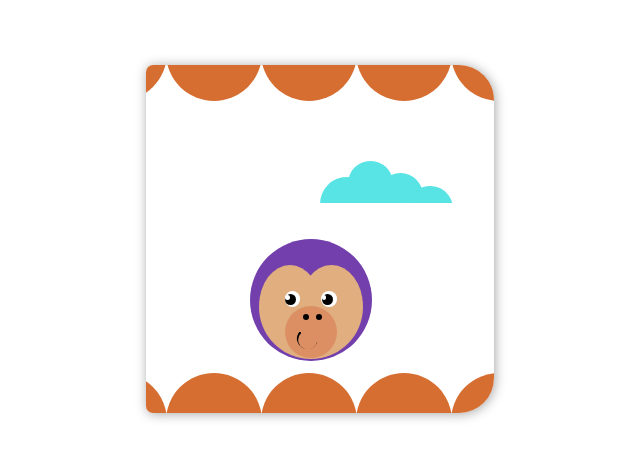
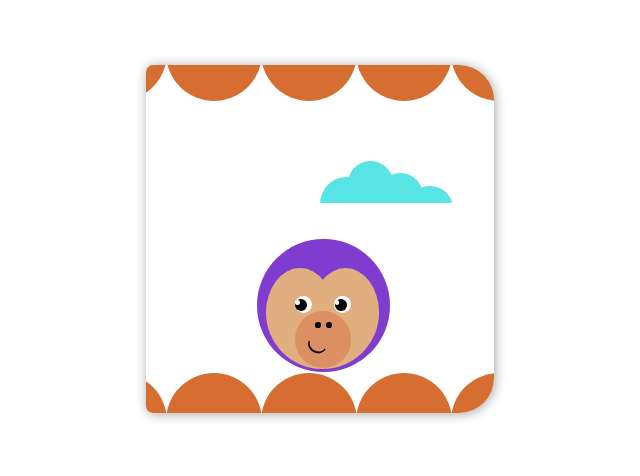
Before and after one commit to andersonmadeira/cores, a plain HTML site: page index.html in a window 1280 px wide. Shown: the part 161-637 px from the top of the page, without its empty margins (320-960 px from the left). Drawn offline with Linux system fonts and the light colour scheme.

Commit message:
monkey header improved

```diff
--- a/style.css
+++ b/style.css
@@ -42,7 +42,7 @@ body {
 }
 
 .book > .cover > .bg-circles.bg-circles--top {
-  top: calc(var(--bg-circle-width) / 1.6 * -1)
+  top: calc(var(--bg-circle-width) / 1.6 * -1);
 }
 
 .book > .cover > .bg-circles.bg-circles--bottom {
@@ -106,11 +106,11 @@ body {
 
 .book .cover .monkey .head {
   position: absolute;
-  width: 35%;
-  height: 35%;
-  bottom: 15%;
-  left: 30%;
-  background-color: rgb(114, 63, 172);
+  width: 38%;
+  height: 38%;
+  bottom: 12%;
+  left: 32%;
+  background-color: rgb(128 60 206);
   border-radius: 50%;
 }
 
@@ -196,39 +196,39 @@ body {
 
 .book .cover .monkey .head .face .mouth-area .nose {
   position: absolute;
-  width: 12%;
-  height: 12%;
+  width: 10%;
+  height: 10%;
   left: 25%;
   background-color: #000;
   border-radius: 50%;
-  top: 15%;
+  top: 19%;
 }
 
 .book .cover .monkey .head .face .mouth-area .nose.nose-left {
-  left: 35%;
+  left: 37%;
 }
 
 .book .cover .monkey .head .face .mouth-area .nose.nose-right {
-  left: 60%;
+  left: 56%;
 }
 
 .book .cover .monkey .head .face .mouth-area .smile {
   position: absolute;
-  width: 40%;
-  height: 40%;
-  border-radius: 50%;
-  transform: rotate(30deg);
-  top: 43%;
-  left: 23%;
-  background: linear-gradient(0deg, #000 60%, transparent 60%);
+    width: 33%;
+    height: 30%;
+    border-radius: 50%;
+    transform: rotate(26deg);
+    top: 44%;
+    left: 23%;
+    background: linear-gradient(0deg, #000 50%, transparent 50%);;
 }
 
 .book .cover .monkey .head .face .mouth-area .smile .smile-inner {
   position: absolute;
-  width: 90%;
-  height: 90%;
-  border-radius: 50%;
-  top: 10%;
-  left: 10%;
-  background: #dc8f63;
+    width: 88%;
+    height: 88%;
+    border-radius: 50%;
+    top: 0%;
+    left: 8%;
+    background: #dc8f63;
 }
```
